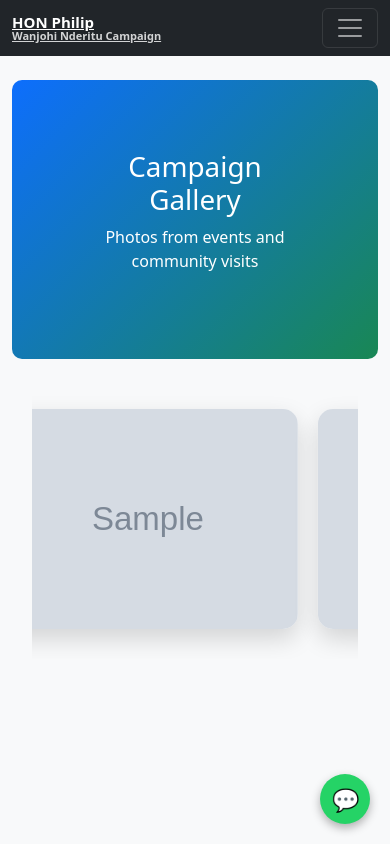
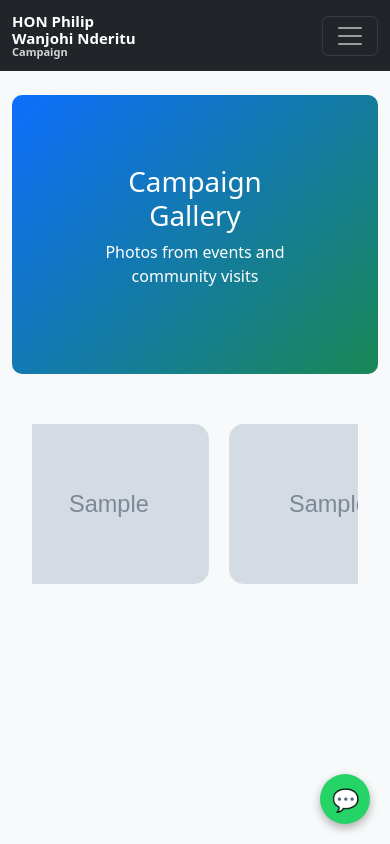
Before and after one commit to giftshee/campaign-website, a Django app: template website/templates/gallery.html in a window 390 px wide. Run offline with Django 3.2, Linux system fonts and the light colour scheme; the template is opened without the code that fills it: most values are stand-ins (such as "Sample title", 1, 10 or a date in 2020); grey boxes marked "Sample" are stand-in pictures.

```diff
--- a/website/templates/base.html
+++ b/website/templates/base.html
@@ -340,20 +340,15 @@ width:100%;
 <div class="container">
 
 
+<a class="navbar-brand fw-bold" href="/">
+    <span>
+        HON Philip<br>
+        Wanjohi Nderitu
+    </span>
 
-<a class="navbar-brand fw-bold" href="/">
-
-
-<span class="d-block">
-<u>HON Philip</u>
-</span>
-
-
-<small class="d-block">
-<u>Wanjohi Nderitu Campaign</u>
-</small>
-
-
+    <small class="d-block">
+        Campaign
+    </small>
 </a>
 
 
--- a/website/templates/gallery.html
+++ b/website/templates/gallery.html
@@ -41,9 +41,31 @@
 
 /* IMAGE CARD */
 .slide-item {
-    flex: 0 0 auto;
-    width: 300px;
-    height: 220px;
+
+flex:0 0 auto;
+
+width:260px;
+
+height:200px;
+
+border-radius:15px;
+
+overflow:hidden;
+
+}
+
+
+@media(max-width:600px){
+
+.slide-item{
+
+width:200px;
+
+height:160px;
+
+}
+
+
     border-radius: 15px;
     overflow: hidden;
     position: relative;
@@ -128,7 +150,10 @@
 
             <div class="slide-item">
 
-                <img src="{{ img.image.url }}" alt="{{ img.title }}">
+                <img
+src="{{ img.image.url }}"
+class="img-fluid"
+alt="{{ img.title }}">
 
                 {% if user.is_staff %}
                 <div class="actions">
```
Also changed, not shown: website/models.py (+15 -8 lines), db.sqlite3, pages/1782397739686.jpg (added), website/migrations/0018_remove_pagecontent_background_image_and_more.py (added), website/migrations/0019_alter_pagecontent_created_at.py (added).
